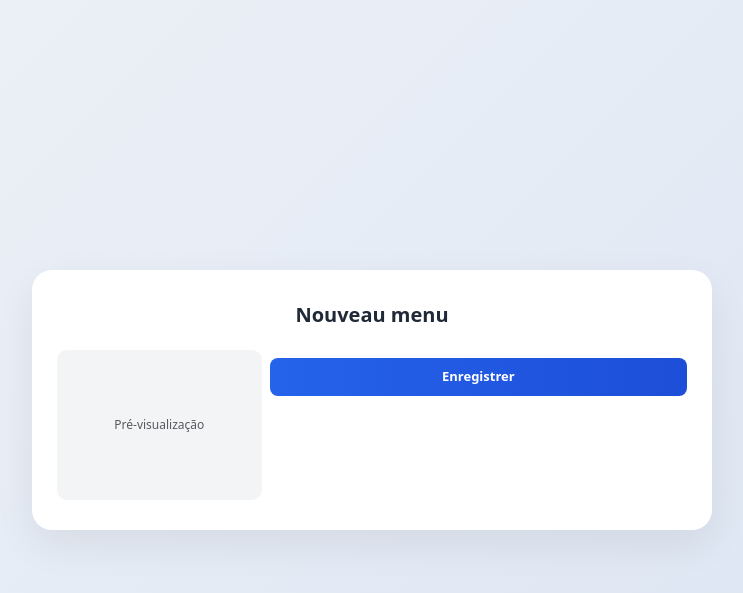
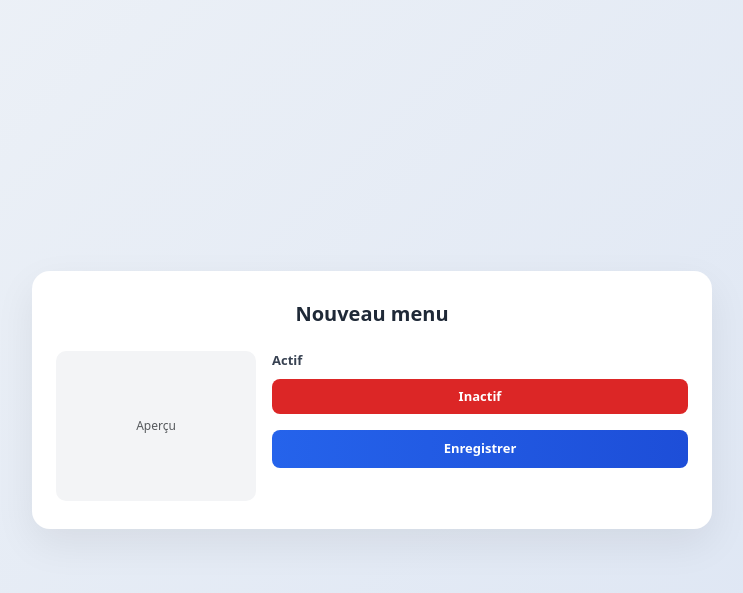
Before and after one commit to mixrafynha/vitegourmand, a Symfony app: template templates/admin/menu/new.html.twig in a window 1280 px wide. Shown: the top 593 px of the page, without its empty margins (268-1011 px from the left). Run offline with Twig, Linux system fonts and the light colour scheme; the template is opened without the code that fills it, so the values that code supplies are empty; form fields are guessed from the names that the template uses; some libraries are stand-ins or nearby versions.

Commit message:
Update new.html.twig

```diff
--- a/templates/admin/menu/new.html.twig
+++ b/templates/admin/menu/new.html.twig
@@ -1,5 +1,5 @@
 <!DOCTYPE html>
-<html lang="pt">
+<html lang="fr">
 <head>
     <meta charset="UTF-8">
     <meta name="viewport" content="width=device-width, initial-scale=1">
@@ -20,9 +20,9 @@
 
         .card-custom {
             border: 0;
-            border-radius: 20px;
+            border-radius: 18px;
             box-shadow: 0 15px 40px rgba(0,0,0,0.07);
-            padding: 30px 25px;
+            padding: 28px 24px;
             background: #ffffff;
             max-width: 680px;
             margin: auto;
@@ -31,7 +31,7 @@
         .title {
             font-weight: 700;
             font-size: 20px;
-            margin-bottom: 20px;
+            margin-bottom: 22px;
             text-align: center;
             color: #1f2937;
         }
@@ -39,18 +39,49 @@
         label {
             font-weight: 600;
             font-size: 13px;
-            text-align: center;
-            width: 100%;
+            display: block;
+            text-align: left;
             margin-bottom: 4px;
+            color: #374151;
         }
 
         .form-control {
             border-radius: 8px;
-            padding: 6px 10px;
+            padding: 7px 10px;
             font-size: 13px;
+            border: 1px solid #d1d5db;
         }
 
-        .btn-custom {
+        .form-control:focus {
+            border-color: #2563eb;
+            box-shadow: 0 0 0 0.15rem rgba(37, 99, 235, 0.25);
+        }
+
+        /* Toggle Actif */
+        .btn-toggle {
+            width: 100%;
+            border-radius: 8px;
+            padding: 8px;
+            font-size: 13px;
+            font-weight: 600;
+            border: none;
+            transition: all 0.2s ease;
+            color: white;
+        }
+
+        .btn-actif {
+            background-color: #16a34a;
+        }
+
+        .btn-inactif {
+            background-color: #dc2626;
+        }
+
+        .btn-toggle:active {
+            transform: scale(0.98);
+        }
+
+        .btn-submit {
             width: 100%;
             padding: 9px;
             border-radius: 8px;
@@ -59,12 +90,11 @@
             background: linear-gradient(90deg, #2563eb, #1d4ed8);
             border: none;
             color: #fff;
-            transition: 0.3s ease;
+            transition: 0.2s ease;
         }
 
-        .btn-custom:hover {
-            transform: translateY(-1px);
-            box-shadow: 0 6px 15px rgba(37,99,235,0.25);
+        .btn-submit:hover {
+            opacity: 0.95;
         }
 
         .image-preview {
@@ -102,24 +132,14 @@
                 border-radius: 14px;
             }
 
-            .row {
-                margin: 0 !important;
-            }
-
-            .col-md-4,
-            .col-md-8 {
-                padding: 4px !important;
-            }
-
             .image-preview {
                 height: 120px;
                 margin-bottom: 8px;
             }
 
-            .mb-2 {
-                margin-bottom: 6px !important;
+            .mb-3 {
+                margin-bottom: 10px !important;
             }
-
         }
     </style>
 </head>
@@ -133,31 +153,47 @@
                 Nouveau menu
             </div>
 
-            <div class="row g-2 align-items-start">
+            <div class="row g-3 align-items-start">
 
-                <!-- Preview -->
+                <!-- Aperçu image -->
                 <div class="col-md-4">
                     <div class="image-preview" id="previewContainer">
-                        <span class="text-muted">Pré-visualização</span>
+                        <span class="text-muted">Aperçu</span>
                     </div>
                 </div>
 
-                <!-- Form -->
+                <!-- Formulaire -->
                 <div class="col-md-8">
 
                     {{ form_start(form) }}
 
+                        {# Tous les champs sauf actif #}
                         {% for field in form %}
-                            <div class="mb-2 text-center">
-                                {{ form_label(field) }}
-                                {{ form_widget(field, {
-                                    attr: { class: 'form-control' }
-                                }) }}
-                                {{ form_errors(field) }}
-                            </div>
+                            {% if field.vars.name != 'actif' %}
+                                <div class="mb-3">
+                                    {{ form_label(field) }}
+                                    {{ form_widget(field, { attr: { class: 'form-control' } }) }}
+                                    {{ form_errors(field) }}
+                                </div>
+                            {% endif %}
                         {% endfor %}
 
-                        <button type="submit" class="btn btn-custom mt-2">
+                        {# Champ Actif personnalisé #}
+                        <div class="mb-3">
+                            {{ form_label(form.actif) }}
+
+                            <div class="d-none">
+                                {{ form_widget(form.actif) }}
+                            </div>
+
+                            <button type="button"
+                                    id="toggleActif"
+                                    class="btn-toggle {{ form.actif.vars.value ? 'btn-actif' : 'btn-inactif' }}">
+                                {{ form.actif.vars.value ? 'Actif' : 'Inactif' }}
+                            </button>
+                        </div>
+
+                        <button type="submit" class="btn-submit">
                             Enregistrer
                         </button>
 
@@ -173,23 +209,47 @@
 
 <script>
 document.addEventListener("DOMContentLoaded", function () {
-    const input = document.querySelector('input[type="file"]');
+
+    // Preview image
+    const inputFile = document.querySelector('input[type="file"]');
     const previewContainer = document.getElementById('previewContainer');
 
-    if (input) {
-        input.addEventListener("change", function () {
+    if (inputFile) {
+        inputFile.addEventListener("change", function () {
             const file = this.files[0];
-
             if (file) {
                 const reader = new FileReader();
                 reader.onload = function (e) {
                     previewContainer.innerHTML =
-                        `<img src="${e.target.result}" alt="Preview">`;
+                        `<img src="${e.target.result}" alt="Aperçu">`;
                 };
                 reader.readAsDataURL(file);
             }
         });
     }
+
+    // Toggle Actif sécurisé
+    const toggleBtn = document.getElementById("toggleActif");
+    const checkbox = document.querySelector('input[name$="[actif]"]');
+
+    if (toggleBtn && checkbox) {
+
+        toggleBtn.addEventListener("click", function () {
+
+            checkbox.checked = !checkbox.checked;
+
+            if (checkbox.checked) {
+                toggleBtn.classList.remove("btn-inactif");
+                toggleBtn.classList.add("btn-actif");
+                toggleBtn.textContent = "Actif";
+            } else {
+                toggleBtn.classList.remove("btn-actif");
+                toggleBtn.classList.add("btn-inactif");
+                toggleBtn.textContent = "Inactif";
+            }
+        });
+    }
+
 });
 </script>
 
```
